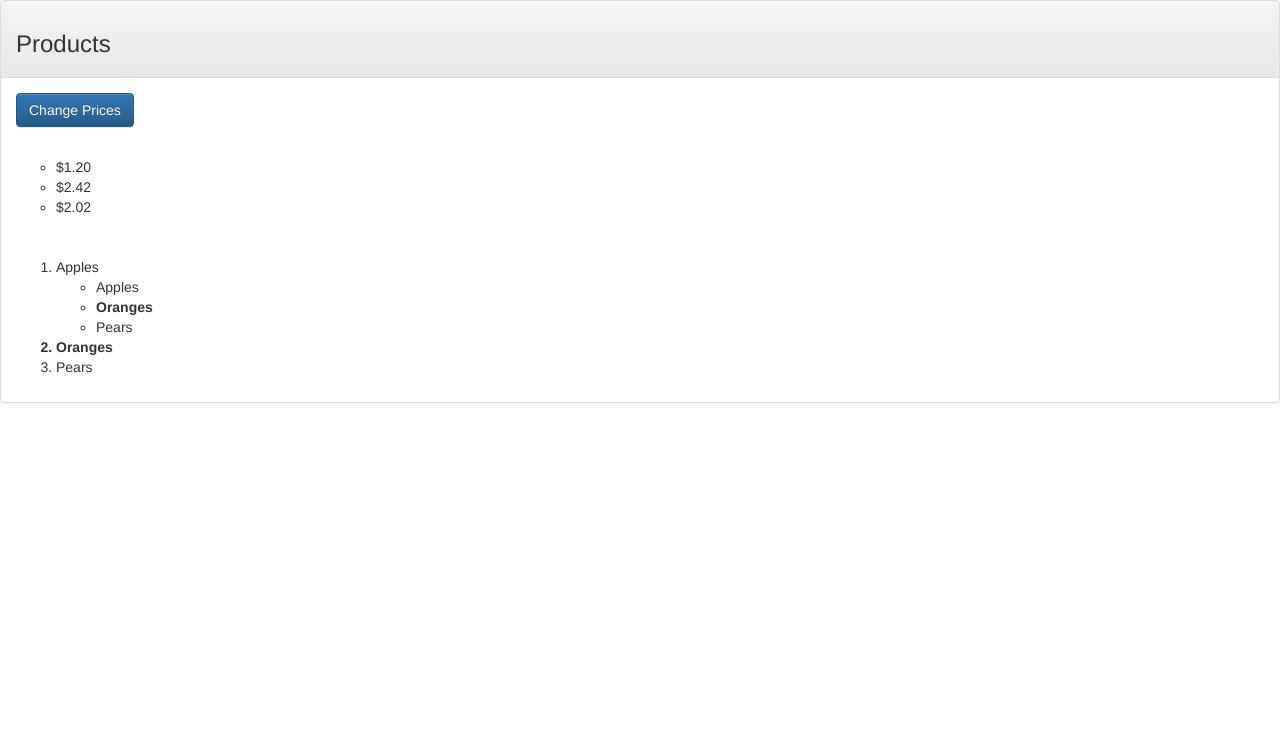
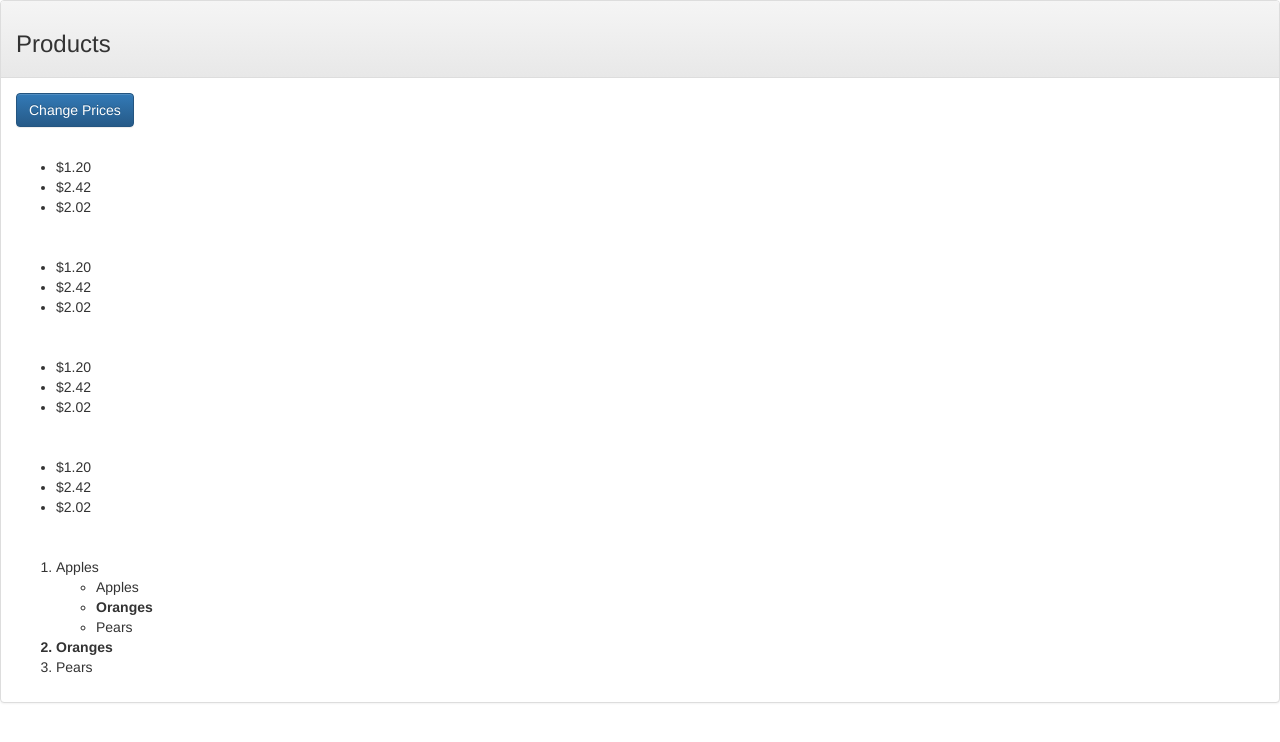
Before and after one commit to pushembekar/AngularJsKB, a plain HTML site: page Part2/directives.html in a window 1280 px wide. Drawn offline with nearby package versions, Linux system fonts and the light colour scheme.

Commit message:
custom directive with no restrictions

```diff
--- a/Part2/directives.html
+++ b/Part2/directives.html
@@ -10,26 +10,26 @@
     <script>
         angular.module("exampleApp", [])
             .directive("unorderedList", function () {
-                return function (scope, element, attrs) {
-                    var data = scope[attrs["unorderedList"]];
-                    var propertyExpression = attrs["listProperty"];
-                    if (angular.isArray(data)) {
-                        var listElem = angular.element("<ul type='circle'>");
-                        element.append(listElem);
-                        for (var i = 0; i < data.length; i++) {
-                            (function () {
-                                var itemElement = angular.element('<li>');
+                return {
+                    link: function (scope, element, attrs) {
+                        var data = scope[attrs["unorderedList"] || attrs["listSource"]];
+                        var propertyExpression = attrs["listProperty"] || "price | currency";
+                        if (angular.isArray(data)) {
+                            var listElem = angular.element("<ul>");
+                            if (element[0].nodeName == "#comment") {
+                                element.parent().append(listElem);
+                            }
+                            else {
+                                element.append(listElem);
+                            }
+                            for (var i = 0; i < data.length; i++) {
+                                var itemElement = angular.element("<li>")
+                                    .text(scope.$eval(propertyExpression, data[i]));
                                 listElem.append(itemElement);
-                                var index = i;
-                                var watcherFn = function (watchScope) {
-                                    return watchScope.$eval(propertyExpression, data[index]);
-                                }
-                                scope.$watch(watcherFn, function (newValue, oldValue) {
-                                    itemElement.text(newValue);
-                                });
-                            }());
+                            }
                         }
-                    }
+                    },
+                    restrict: "EACM"
                 }
             })
             .directive("demoDirective", function () {
@@ -68,7 +68,16 @@
             </button>
         </div>
         <div class="panel-body">
+            <unordered-list list-source="products" list-property="price | currency"></unordered-list>
+        </div>
+        <div class="panel-body">
             <div unordered-list="products" list-property="price | currency"></div>
+        </div>
+        <div class="panel-body">
+            <div class="unordered-list: products" list-property="price | currency"></div>
+        </div>
+        <div class="panel-body">
+            <!-- directive: unordered-list products -->
         </div>
         <div class="panel-body">
             <ol demo-directive>
```
